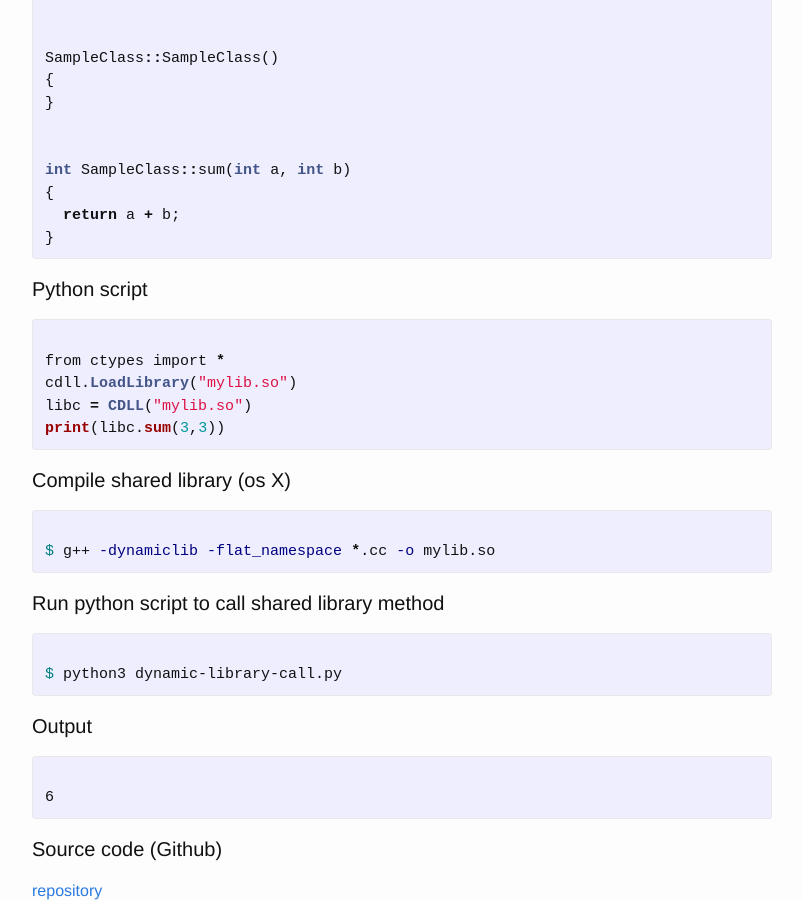
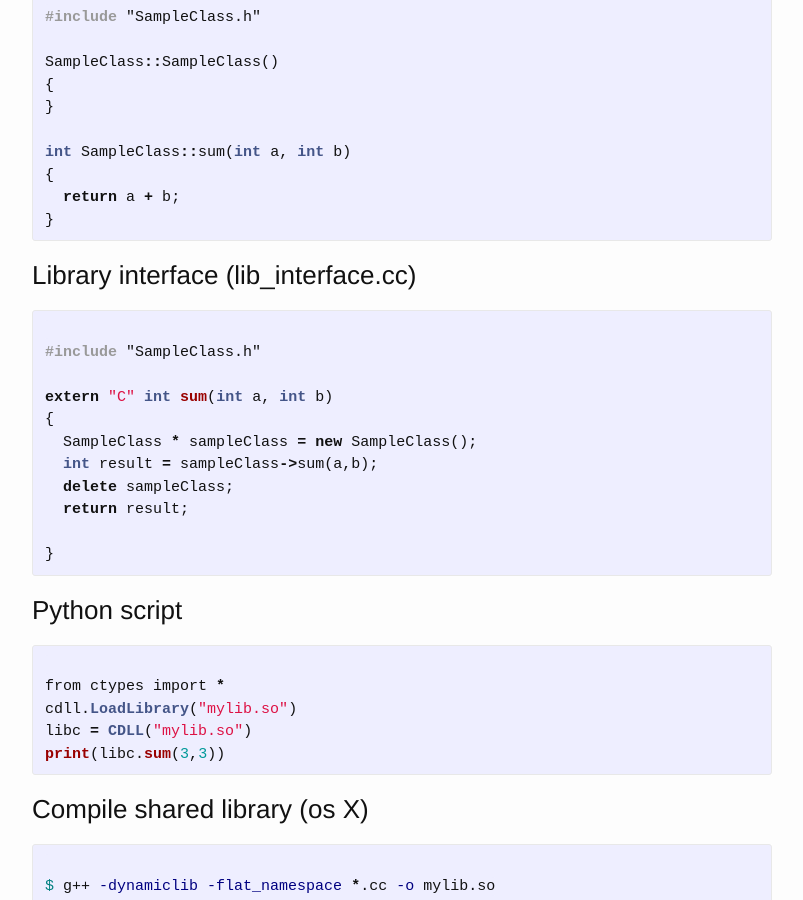
Before and after one commit to buele/buele.github.io, a Jekyll site: the page built from _posts/2015-11-08-python-cpp-shared-library.markdown, in a window 1280 px wide and 900 px high, scrolled down 951 px. Shown: the whole window, without its empty margins (238-1041 px from the left). Built offline with Jekyll 4.4.1, drawn with Linux system fonts in a browser that asks for light colours.

Commit message:
new post python shared library

```diff
--- a/_posts/2015-11-08-python-cpp-shared-library.markdown
+++ b/_posts/2015-11-08-python-cpp-shared-library.markdown
@@ -5,14 +5,14 @@ date:   2015-11-08 01:10:42
 categories: python,c++
 ---
 
-#### Goal
+### Goal
 To call c++ shared library method by python
 
-#### Requirements
+### Requirements
  - g++ 4.2.1
  - python 3.x
 
-#### C++ Sample Class
+### C++ Sample Class
 
 **SampleClass.h**
 
@@ -36,11 +36,9 @@ public:
 {% highlight c++ %}
 #include "SampleClass.h"
 
-
 SampleClass::SampleClass()
 {
 }
-
 
 int SampleClass::sum(int a, int b)
 {
@@ -48,7 +46,24 @@ int SampleClass::sum(int a, int b)
 }
 {% endhighlight %}
 
-#### Python script
+### Library interface (lib_interface.cc)
+
+
+
+{% highlight c++ %}
+#include "SampleClass.h"
+
+extern "C" int sum(int a, int b)
+{
+  SampleClass * sampleClass = new SampleClass();
+  int result = sampleClass->sum(a,b);
+  delete sampleClass;
+  return result;
+
+}
+{% endhighlight %}
+
+### Python script
 
 {% highlight python %}
 from ctypes import *
@@ -57,18 +72,18 @@ libc = CDLL("mylib.so")
 print(libc.sum(3,3))
 {% endhighlight %}
 
-#### Compile shared library (os X)
+### Compile shared library (os X)
 {% highlight bash %}
 $ g++ -dynamiclib -flat_namespace *.cc -o mylib.so
 {% endhighlight %}
 
 
-#### Run python script to call shared library method
+### Run python script to call shared library method
 {% highlight bash %}
 $ python3 dynamic-library-call.py
 {% endhighlight %}
 
-#### Output
+### Output
 {% highlight bash %}
 6
 {% endhighlight %}
```
